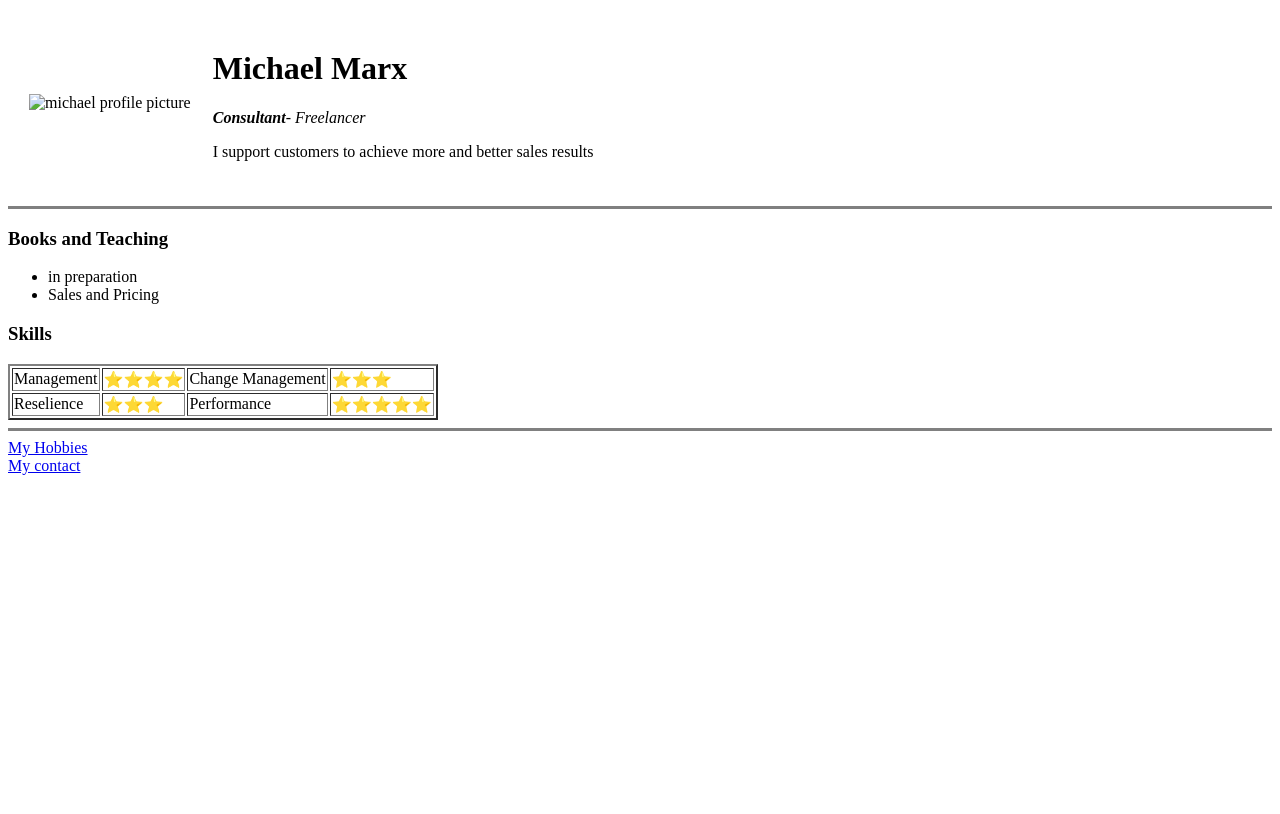
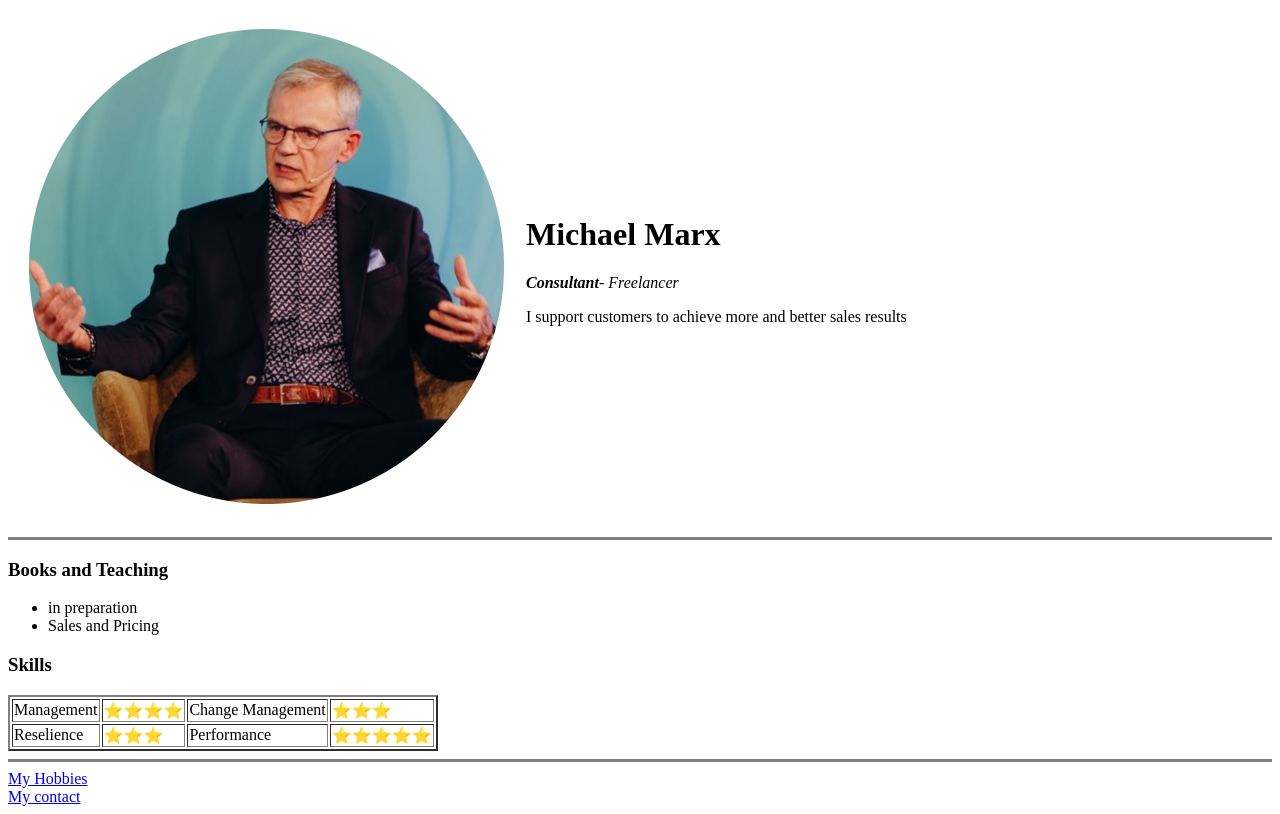
Before and after one commit to mxmarx1/cv, a plain HTML site: page index.html in a window 1280 px wide. Drawn offline with Linux system fonts and the light colour scheme.

Commit message:
Update index.html

```diff
--- a/index.html
+++ b/index.html
@@ -7,7 +7,7 @@
     <body>
         <table cellspacing="20">
             <tr>
-                <td><img src="Michael-modified.png" alt="michael profile picture"></td>
+                <td><img src="images/Michael-modified.png" alt="michael profile picture"></td>
                 <td><h1>Michael Marx</h1>
                 <p><em><strong>Consultant</strong>- Freelancer</em></p>
                 <p>I support customers to achieve more and better sales results</p></td>
```
